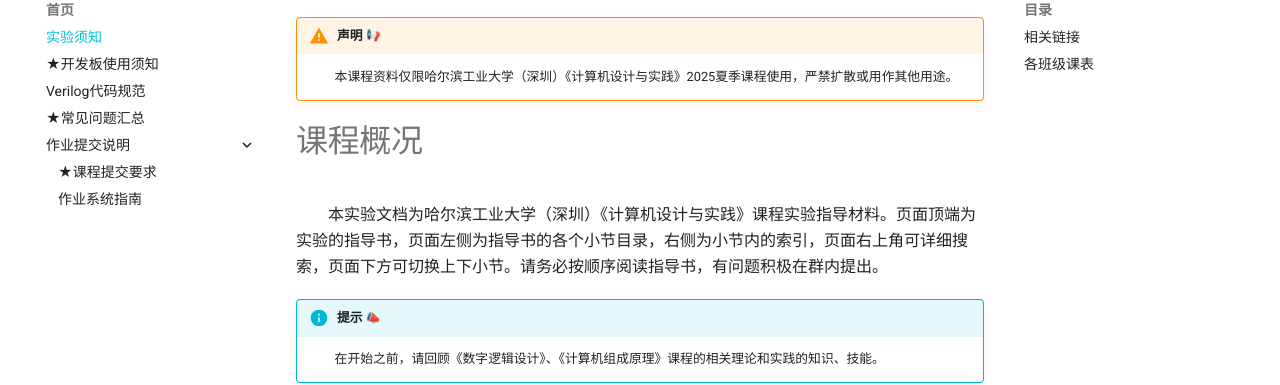
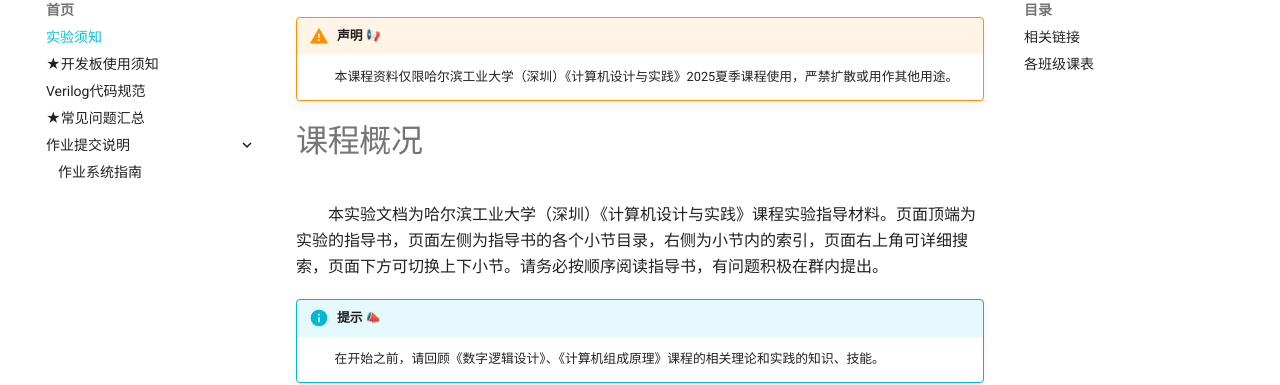
Before and after one commit to CuO114/cpu-design-labs, an MkDocs documentation site: the page built from docs/index.md, in a window 1280 px wide. Shown: the part 149-534 px from the top of the page. Built offline with MkDocs 1.6.1 and Material for MkDocs 9.7.7, drawn with Linux system fonts in a browser that asks for light colours; emoji names are drawn with the system emoji font.

Commit message:
Update mkdocs.yml

```diff
--- a/mkdocs.yml
+++ b/mkdocs.yml
@@ -71,7 +71,7 @@
     - Verilog代码规范: home/codingstyle.md
     - ★常见问题汇总: home/problems.md
     - 作业提交说明:
-      - ★课程提交要求: home/submit.md
+      # - ★课程提交要求: home/submit.md
       - 作业系统指南: home/operation.md
   # - 实验1：汇编语言程序设计:
   #   - 实验概述: lab1/0-overview.md
```
